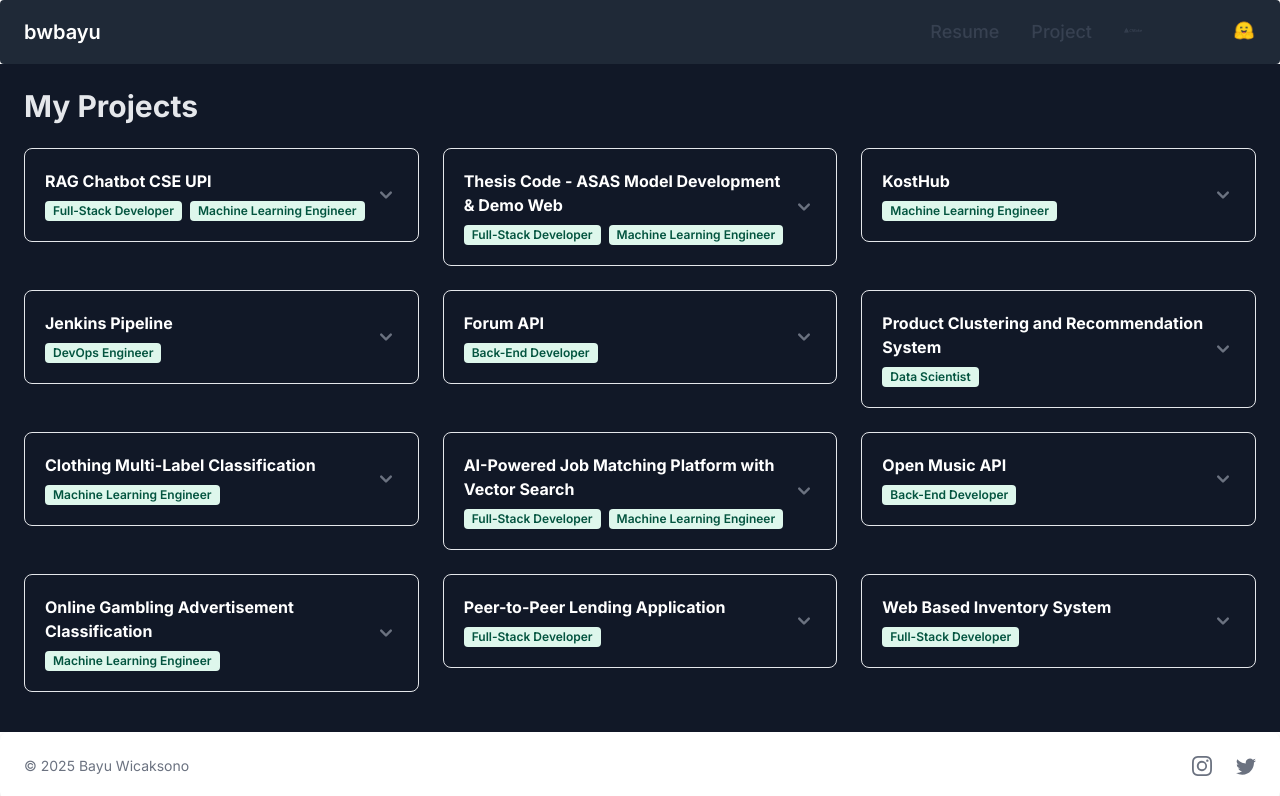
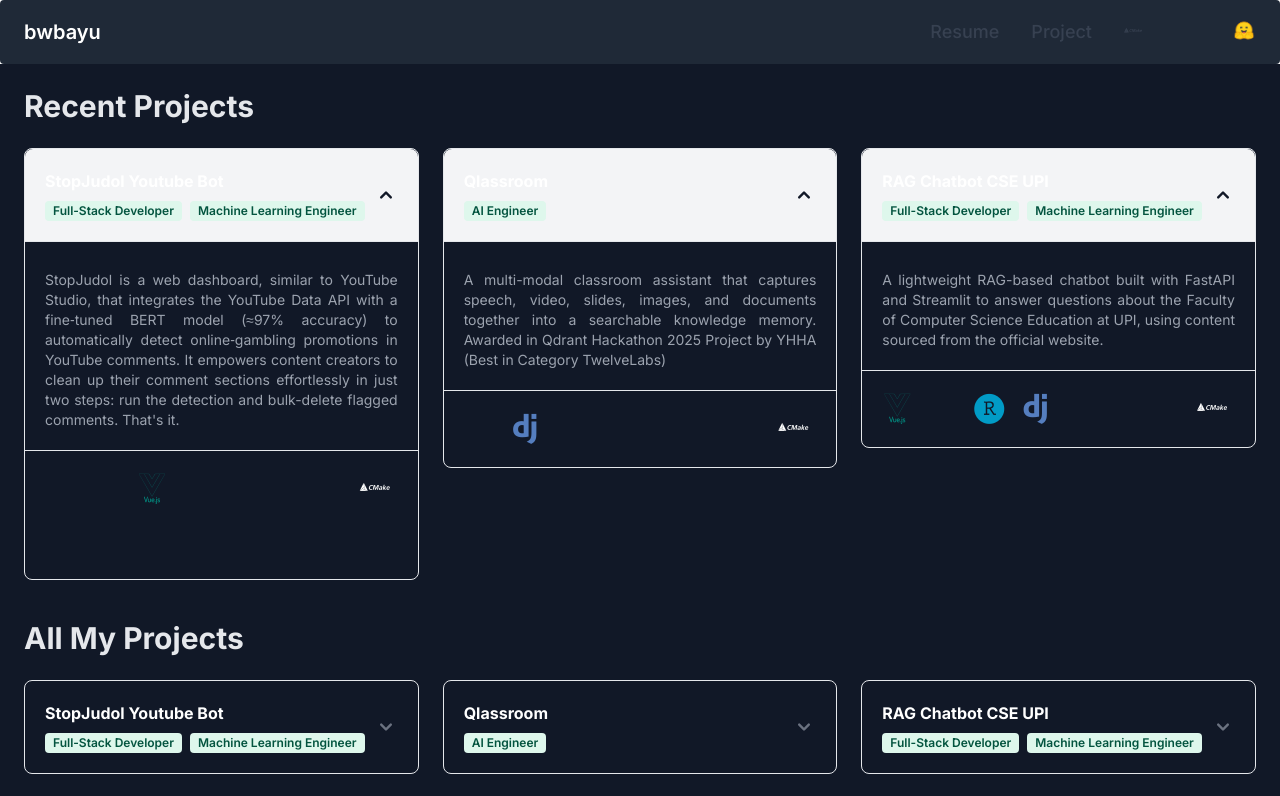
Before and after one commit to bwbayu/personal_website, a Next.js app: page /project in a window 1280 px wide. Shown: the top 796 px of the page. Built offline with nearby package versions, Linux system fonts and the light colour scheme.

Commit message:
feat: add data and change profile in home page

```diff
--- a/app/page.tsx
+++ b/app/page.tsx
@@ -3,9 +3,9 @@
 import { useEffect, useState } from "react";
 import { Accordion, Tooltip } from "flowbite-react";
 import Image from "next/image";
-import { getAboutMeData} from "@/public/data/aboutMe"
-import {getSkillsData} from "@/public/data/skills"
-import {AboutMeType, SkillType} from '@/app/types/resume'
+import { getAboutMeData } from "@/public/data/aboutMe";
+import { getSkillsData } from "@/public/data/skills";
+import { AboutMeType, SkillType } from "@/app/types/resume";
 import { IoIosArrowDown, IoIosArrowUp } from "react-icons/io";
 
 const roles = [
@@ -19,7 +19,9 @@ const roles = [
 export default function Home() {
   const [self, setSelf] = useState<AboutMeType | null>(null);
   const [skills, setSkills] = useState<SkillType[]>([]);
-  const [groupedSkills, setGroupedSkills] = useState<Record<string, SkillType[]>>({});
+  const [groupedSkills, setGroupedSkills] = useState<
+    Record<string, SkillType[]>
+  >({});
   const [currentRoleIndex, setCurrentRoleIndex] = useState(0);
   //
   const [showContactInfo, setShowContactInfo] = useState(false);
@@ -36,19 +38,22 @@ export default function Home() {
     async function fetchData() {
       const [selfData, skillData] = await Promise.all([
         getAboutMeData(),
-          getSkillsData()
+        getSkillsData(),
       ]);
 
       setSelf(selfData);
       setSkills(skillData);
 
-        const grouped = skillData.reduce((acc, skill) => {
+      const grouped = skillData.reduce(
+        (acc, skill) => {
           if (!acc[skill.category]) {
             acc[skill.category] = [];
           }
           acc[skill.category].push(skill);
           return acc;
-        }, {} as Record<string, SkillType[]>);
+        },
+        {} as Record<string, SkillType[]>,
+      );
 
       setGroupedSkills(grouped);
     }
@@ -59,7 +64,8 @@ export default function Home() {
   return (
     <main className="flex grow flex-col items-center justify-center gap-10 bg-gray-900 px-10 dark:bg-gray-900">
       {/* Profile Image */}
-      <div className="flex w-full animate-fade-in-left-top flex-col-reverse items-center justify-between gap-3 pt-10 text-center opacity-0 sm:flex-row sm:pt-0 sm:text-start md:gap-6 lg:gap-12 xl:justify-around"
+      <div
+        className="flex w-full animate-fade-in-left-top flex-col-reverse items-center justify-between gap-3 pt-10 text-center opacity-0 sm:flex-row sm:pt-0 sm:text-start md:gap-6 lg:gap-12 xl:justify-around"
         style={{
           animationDelay: "0.5s",
           animationFillMode: "forwards",
@@ -71,7 +77,7 @@ export default function Home() {
             Hi, I&#39;m Bayu
           </h2>
           <h1 className="mb-6 text-2xl font-extrabold leading-tight text-gray-100 md:text-4xl lg:text-6xl dark:text-gray-100">
-            I Passionate about
+            I'm Currently Learning about
           </h1>
           <p className="mb-6 text-2xl font-extrabold leading-tight text-gray-100 md:text-4xl lg:text-6xl dark:text-gray-100">
             <span className="relative">
@@ -85,7 +91,8 @@ export default function Home() {
           </p>
         </div>
         {/* Right Section */}
-        <div className="flex animate-fade-in-right-top flex-col items-center justify-center opacity-0"
+        <div
+          className="flex animate-fade-in-right-top flex-col items-center justify-center opacity-0"
           style={{
             animationDelay: "0.5s",
             animationFillMode: "forwards",
@@ -94,7 +101,7 @@ export default function Home() {
           {/* Profile Picture */}
           <div className="relative size-40 overflow-hidden rounded-full shadow-lg lg:size-60">
             <Image
-              src="/bayuwicaksono_bg.jpg"
+              src="/bayuwicaksono_bg1.jpeg"
               alt="Avatar of Bayu"
               fill
               style={{ objectFit: "cover" }}
@@ -119,10 +126,18 @@ export default function Home() {
           {/* Contact Information */}
           {showContactInfo && self && (
             <div className="mt-4 animate-fade-in text-center opacity-0 lg:mt-6">
-              <p className="text-lg font-medium text-gray-200 dark:text-gray-200">{self.name}</p>
-              <p className="text-sm text-gray-400 dark:text-gray-400">{self.email}</p>
-              <p className="text-sm text-gray-400 dark:text-gray-400">{self.location}</p>
-              <p className="text-sm text-gray-400 dark:text-gray-400">{self.phone_number}</p>
+              <p className="text-lg font-medium text-gray-200 dark:text-gray-200">
+                {self.name}
+              </p>
+              <p className="text-sm text-gray-400 dark:text-gray-400">
+                {self.email}
+              </p>
+              <p className="text-sm text-gray-400 dark:text-gray-400">
+                {self.location}
+              </p>
+              <p className="text-sm text-gray-400 dark:text-gray-400">
+                {self.phone_number}
+              </p>
             </div>
           )}
         </div>
@@ -154,18 +169,22 @@ export default function Home() {
                     <p className="text-white">{category}</p>
                   </Accordion.Title>
                   <Accordion.Content>
-                    <div className="flex animate-fade-in-left flex-wrap gap-4 opacity-0"
+                    <div
+                      className="flex animate-fade-in-left flex-wrap gap-4 opacity-0"
                       style={{
                         animationDelay: "0.1s",
                         animationFillMode: "forwards",
-                    }}>
+                      }}
+                    >
                       {skills.map((skill, idx) => (
                         <Tooltip
                           key={idx}
                           content={
                             <div className="text-center">
                               <p className="font-semibold">{skill.name}</p>
-                              <p className="text-sm text-gray-500">{skill.experience}</p>
+                              <p className="text-sm text-gray-500">
+                                {skill.experience}
+                              </p>
                             </div>
                           }
                         >
--- a/app/project/page.tsx
+++ b/app/project/page.tsx
@@ -9,12 +9,14 @@ import Link from "next/link";
 
 export default function ProjectsPage() {
   const [projects, setProjects] = useState<ProjectType[]>([]);
+  const [recent, setRecent] = useState<ProjectType[]>([]);
 
   useEffect(() => {
     async function fetchData() {
       const [projectData] = await Promise.all([getProjectsData()]);
 
       setProjects(projectData);
+      setRecent(projectData.slice(0, 3));
     }
 
     fetchData();
@@ -23,7 +25,87 @@ export default function ProjectsPage() {
   return (
     <div className="flex grow flex-col bg-gray-900 p-6 dark:bg-gray-900">
       <h1 className="mb-6 text-3xl font-bold text-gray-200 dark:text-gray-200">
-        My Projects
+        Recent Projects
+      </h1>
+      <div className="grid w-full grid-cols-1 gap-6 sm:grid-cols-2 lg:grid-cols-3">
+        {recent.map((project, index) => (
+          <div
+            key={index}
+            className="animate-fade-in-left-top opacity-0"
+            style={{
+              animationDelay: `${index * 0.2}s`,
+              animationFillMode: "forwards",
+            }}
+          >
+            <div>
+              <Accordion>
+                <Accordion.Panel>
+                  <Accordion.Title>
+                    <div className="flex flex-col gap-2">
+                      <h3 className="font-bold text-white">{project.name}</h3>
+                      <div className="flex flex-row gap-2">
+                        {project.role.map((role, idx) => (
+                          <Badge key={idx} color="success">
+                            {role}
+                          </Badge>
+                        ))}
+                      </div>
+                    </div>
+                  </Accordion.Title>
+                  <Accordion.Content>
+                    <p
+                      className="mt-2 animate-fade-in text-justify text-sm text-gray-400 opacity-0 dark:text-gray-400"
+                      style={{
+                        animationDelay: "0.1s",
+                        animationFillMode: "forwards",
+                      }}
+                    >
+                      {project.description}
+                    </p>
+                  </Accordion.Content>
+                  <Accordion.Content>
+                    <div
+                      className="flex animate-fade-in flex-row justify-between opacity-0"
+                      style={{
+                        animationDelay: "0.1s",
+                        animationFillMode: "forwards",
+                      }}
+                    >
+                      {/* Tech Stack */}
+                      <div className="flex flex-wrap gap-4">
+                        {project.tech.map((tech, idx) => (
+                          <Tooltip content={tech.name} key={idx}>
+                            <div className="group relative flex flex-col items-center">
+                              <i
+                                className={`${tech.iconClass} transition-transform group-hover:scale-110`}
+                              ></i>
+                            </div>
+                          </Tooltip>
+                        ))}
+                      </div>
+                      {/* Repository Link */}
+                      {project.repository && (
+                        <Tooltip content="View Repository">
+                          <Link
+                            href={project.repository}
+                            target="_blank"
+                            rel="noopener noreferrer"
+                            className="mr-2 text-3xl text-white hover:text-slate-500"
+                          >
+                            <i className="devicon-github-original"></i>
+                          </Link>
+                        </Tooltip>
+                      )}
+                    </div>
+                  </Accordion.Content>
+                </Accordion.Panel>
+              </Accordion>
+            </div>
+          </div>
+        ))}
+      </div>
+      <h1 className="mb-6 mt-10 text-3xl font-bold text-gray-200 dark:text-gray-200">
+        All My Projects
       </h1>
       <div className="grid w-full grid-cols-1 gap-6 sm:grid-cols-2 lg:grid-cols-3">
         {projects.map((project, index) => (
--- a/public/data/achievements.js
+++ b/public/data/achievements.js
@@ -11,7 +11,7 @@ export const getAchievementsData = async () => {
                 rental properties using XGBoost (R² = 0.82), leveraging both textual and geospatial features",
       ],
       repository: [],
-      url: "https://drive.google.com/file/d/1ZKR3dyi-KT5cVQpkSHw_R04uYhVY6r_Q/view?usp=sharing",
+      url: "https://drive.google.com/file/d/11nKa7k7jk6-mCF7Rjg-IDpitjbV2Vpu6/view?usp=sharing",
     },
     {
       event: "Hology 7.0 ",
--- a/public/data/projects.js
+++ b/public/data/projects.js
@@ -1,5 +1,87 @@
 export const getProjectsData = async () => {
   return [
+    {
+      name: "StopJudol Youtube Bot",
+      date: "Sep - Oct 2025",
+      description:
+        "StopJudol is a web dashboard, similar to YouTube Studio, that integrates the YouTube Data API with a fine‑tuned BERT model (≈97% accuracy) to automatically detect online‑gambling promotions in YouTube comments. It empowers content creators to clean up their comment sections effortlessly in just two steps: run the detection and bulk-delete flagged comments. That's it.",
+      repository: "https://github.com/bwbayu/youtube-bot",
+      role: ["Full-Stack Developer", "Machine Learning Engineer"],
+      tech: [
+        {
+          name: "Python",
+          iconClass: "devicon-python-plain colored text-3xl",
+        },
+        {
+          name: "TypeScript",
+          iconClass: "devicon-typescript-plain colored text-3xl",
+        },
+        {
+          name: "FastAPI",
+          iconClass: "devicon-fastapi-plain colored text-3xl",
+        },
+        {
+          name: "React",
+          iconClass: "devicon-react-original colored text-3xl",
+        },
+        {
+          name: "PostgreSQL",
+          iconClass: "devicon-postgresql-plain colored text-3xl",
+        },
+        {
+          name: "Redis",
+          iconClass: "devicon-redis-plain colored text-3xl",
+        },
+        {
+          name: "PyTorch",
+          iconClass: "devicon-pytorch-original colored text-3xl",
+        },
+        {
+          name: "Pandas",
+          iconClass: "devicon-pandas-plain colored text-3xl",
+        },
+      ],
+      category: ["Web", "ML"],
+    },
+    {
+      name: "Qlassroom",
+      date: "Sep 2025",
+      description:
+        "A multi-modal classroom assistant that captures speech, video, slides, images, and documents together into a searchable knowledge memory. Awarded in Qdrant Hackathon 2025 Project by YHHA (Best in Category TwelveLabs)",
+      repository: "https://github.com/bwbayu/Qlassroom",
+      role: ["AI Engineer"],
+      tech: [
+        {
+          name: "Python",
+          iconClass: "devicon-python-plain colored text-3xl",
+        },
+        {
+          name: "Google Cloud Platform (GCP)",
+          iconClass: "devicon-googlecloud-plain colored text-3xl",
+        },
+        {
+          name: "Cognee",
+          iconClass: "devicon-python-plain text-3xl",
+        },
+        {
+          name: "Qdrant",
+          iconClass: "devicon-python-plain text-3xl",
+        },
+        {
+          name: "TwelveLabs",
+          iconClass: "devicon-python-plain text-3xl",
+        },
+        {
+          name: "CrewAI",
+          iconClass: "devicon-python-plain text-3xl",
+        },
+        {
+          name: "Gradio",
+          iconClass: "devicon-python-plain text-3xl",
+        },
+      ],
+      category: ["Web", "ML"],
+    },
     {
       name: "RAG Chatbot CSE UPI",
       date: "Aug 2025",
```
Also changed, not shown: public/data/skills.js (+10 -46 lines), public/bayuwicaksono_bg1.jpeg (added). Lines whose indentation alone changed are shown as unchanged.
